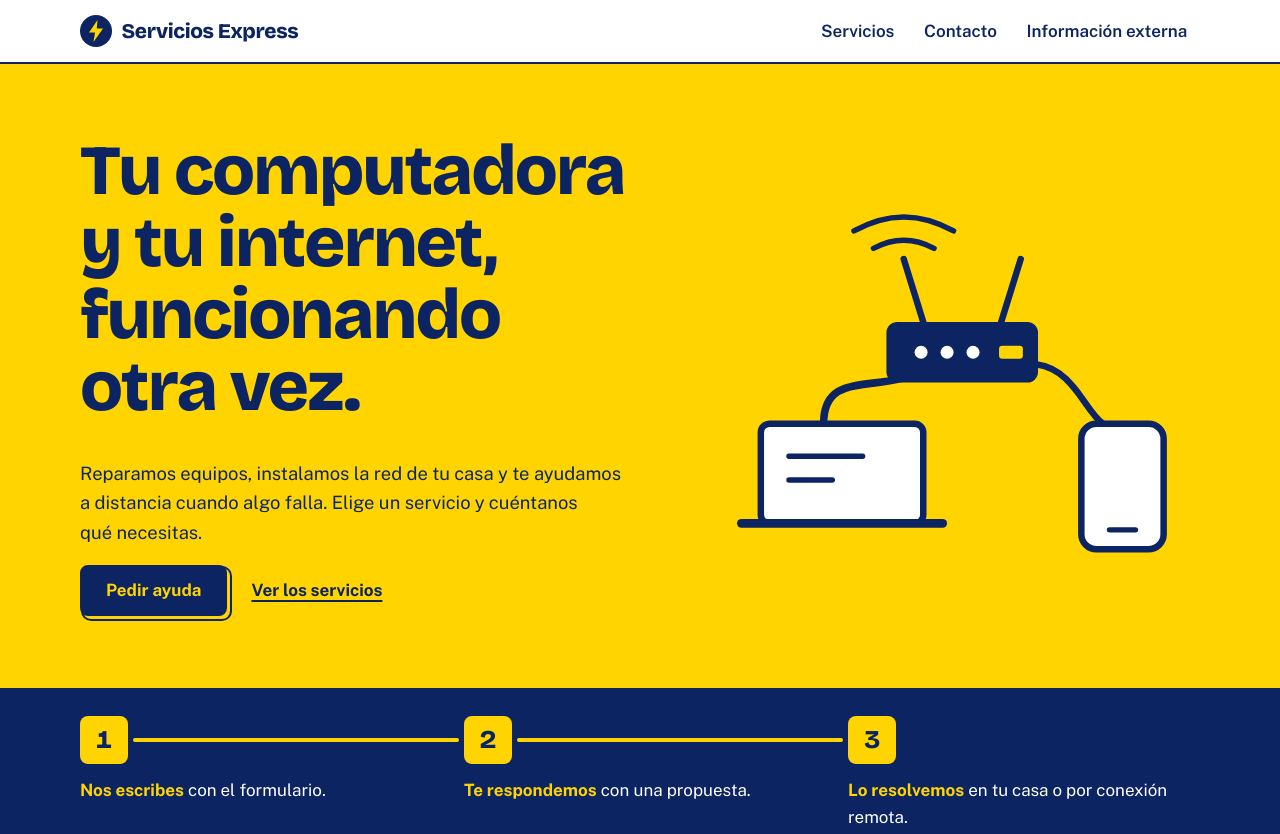
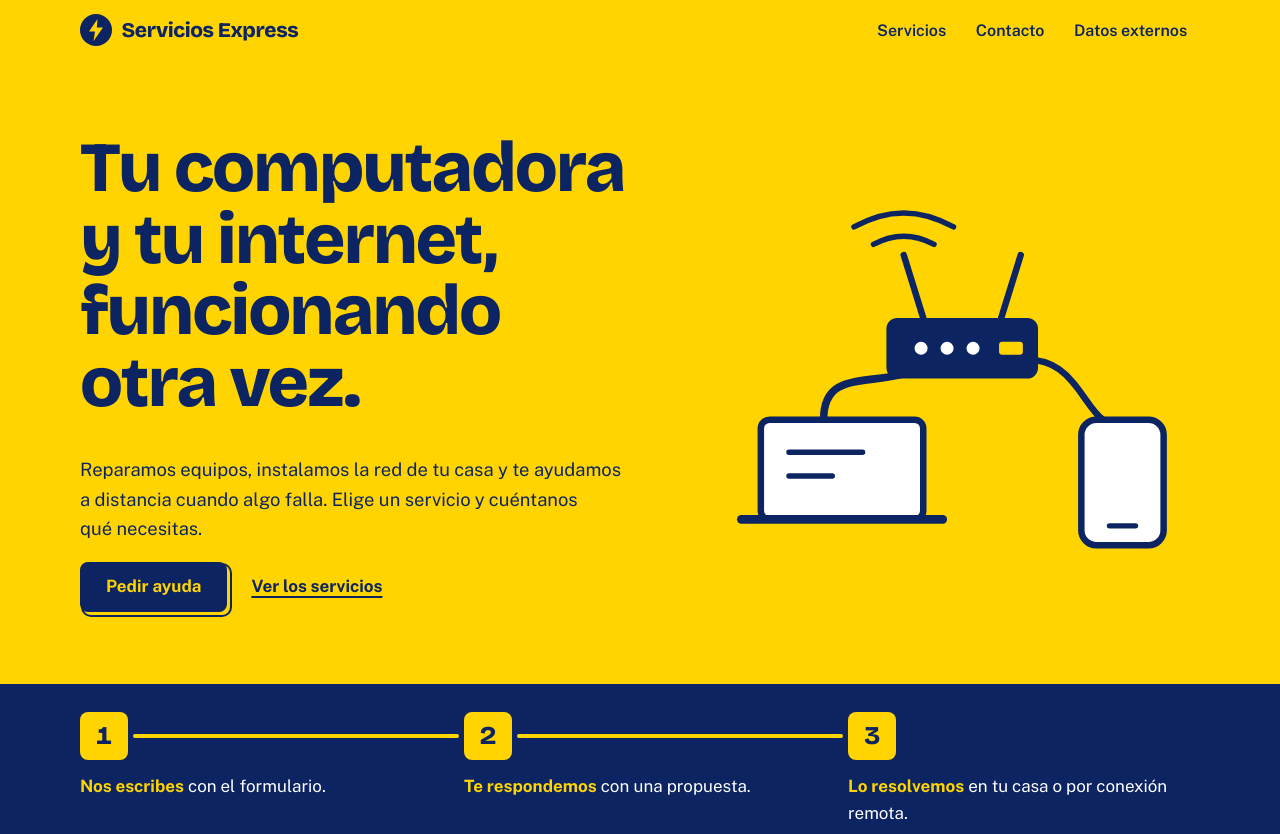
Before and after one commit to isra16class-byte/servicios-express, a plain HTML site: page index.html in a window 1280 px wide. Shown: the top 834 px of the page. Drawn offline with Linux system fonts and the light colour scheme; no server answers.

Commit message:
Encabezado amarillo continuo con la presentación y menú compacto en móvil
- Fondo amarillo sin línea inferior, para que se lea junto con el hero
- Hover de los links en azul con texto amarillo (el amarillo no se vería)
- Link 'Información externa' acortado a 'Datos externos' en el menú
  (el título de la sección no cambia)
- Menos padding en móvil para que el menú quede en una sola fila a 320 px

```diff
--- a/css/estilos.css
+++ b/css/estilos.css
@@ -98,10 +98,8 @@ code {
 .saltar:focus { left: 0; }
 
 /* ---------- Encabezado ---------- */
-.encabezado {
-  background: var(--blanco);
-  border-bottom: 2px solid var(--azul);
-}
+/* Mismo amarillo que la presentación y sin línea: se lee como un solo bloque */
+.encabezado { background: var(--amarillo); }
 .encabezado__interior {
   display: flex;
   flex-wrap: wrap;
@@ -127,20 +125,21 @@ code {
 .menu {
   display: flex;
   flex-wrap: wrap;
-  gap: 0 .25rem;
+  gap: 0;
   list-style: none;
-  margin: 0;
+  margin: 0 0 0 -.4rem; /* alinea el texto del primer link con el logo */
   padding: 0;
 }
 .menu a {
   display: inline-block;
-  padding: .7rem .8rem;
+  padding: .7rem .4rem;
+  font-size: .95rem;
   font-weight: 600;
   color: var(--azul);
   text-decoration: none;
   border-radius: 6px;
 }
-.menu a:hover { background: var(--amarillo); }
+.menu a:hover { background: var(--azul); color: var(--amarillo); }
 
 /* ---------- Presentación ---------- */
 .presentacion {
@@ -482,6 +481,8 @@ code {
 
 /* ---------- Escritorio ---------- */
 @media (min-width: 760px) {
+  .menu { gap: 0 .25rem; margin: 0; }
+  .menu a { padding: .7rem .8rem; font-size: 1rem; }
   .presentacion__interior { grid-template-columns: 1.25fr 1fr; gap: 3rem; }
   .pasos { grid-template-columns: repeat(3, 1fr); }
   .pasos li { display: block; }
--- a/index.html
+++ b/index.html
@@ -26,7 +26,7 @@
         <ul class="menu">
           <li><a href="#servicios">Servicios</a></li>
           <li><a href="#contacto">Contacto</a></li>
-          <li><a href="#externo">Información externa</a></li>
+          <li><a href="#externo">Datos externos</a></li>
         </ul>
       </nav>
     </div>
```
